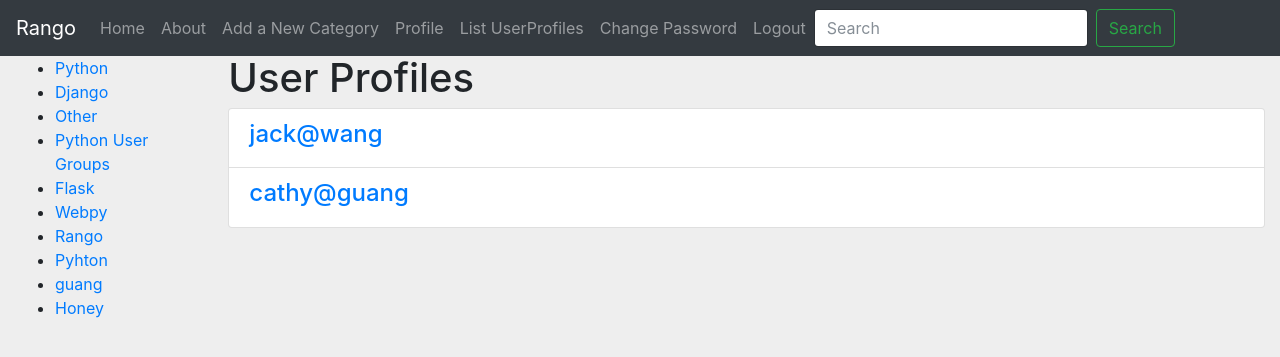
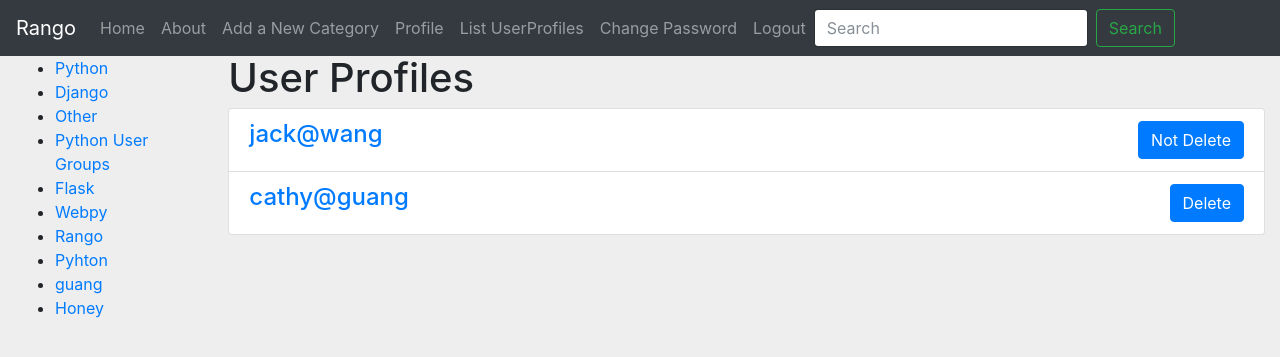
Before and after one commit to simonaLight/tango_with_django_project, a Django app: a page that uses templates/rango/list_profile.html in a window 1280 px wide. Shown: the top 357 px of the page. Run offline with Django 3.2, Linux system fonts and the light colour scheme; a user stored in the database is signed in; data comes from the database, SQL or seed files in the repository; both versions use the stored data as it was after the commit; some libraries are stand-ins or nearby versions.

Commit message:
profile_list done

```diff
--- a/rango/urls.py
+++ b/rango/urls.py
@@ -13,6 +13,7 @@ urlpatterns = [
     url(r'^goto/$', views.track_url, name='goto'),
     url(r'^profile_registration/$', views.profile_registration, name='profile_registration'),
     url(r'^profile/(?P<username>[\w@\-]+)/$', views.profile, name='profile'),
+    url(r'^delete/(?P<username>[\w@\-]+)/$', views.user_delete, name='user_delete'),
     url(r'^profiles/$', views.list_profiles, name='list_profile'),
     # url(r'^register/$', views.register, name='register'),
     # url(r'^login/$', views.user_login, name='login'),
--- a/rango/views.py
+++ b/rango/views.py
@@ -174,9 +174,9 @@ def add_page(request, category_name_slug):
 #     logout(request)
 #     return HttpResponseRedirect(reverse('rango:index'))
 
-class MyRegistrationView(RegistrationView):
-    def get_success_url(self, user):
-        return HttpResponseRedirect(reverse('rango:about'))
+# class MyRegistrationView(RegistrationView):
+#     def get_success_url(self, user):
+#         return HttpResponseRedirect(reverse('rango:about'))
 
 
 @login_required
@@ -188,6 +188,7 @@ def track_url(request):
     page_id = None
     url = '/rango/'
     if request.method == 'GET':
+        print(request)
         if 'page_id' in request.GET:
             page_id = request.GET['page_id']
             print(page_id)
@@ -227,6 +228,7 @@ def profile(request, username):
 
     userprofile = UserProfile.objects.get_or_create(user=user)[0]
     print(userprofile)
+    print(type(userprofile))
     form = UserProfileForm({'website': userprofile.website, 'picture': userprofile.picture})
     print(form)
     if request.method == 'POST':
@@ -239,7 +241,15 @@ def profile(request, username):
     return render(request, 'rango/profile.html', {'userprofile': userprofile, 'selecteduser': user, 'form': form})
 
 
+@login_required
 def list_profiles(request):
     userprofile_list = User.objects.all()
     print(userprofile_list)
+
     return render(request, 'rango/list_profile.html', {'userprofile_list': userprofile_list})
+
+
+def user_delete(request, username):
+    user = User.objects.get(username=username)
+    user.delete()
+    return redirect('rango:list_profile')
--- a/tango_with_django_project/urls.py
+++ b/tango_with_django_project/urls.py
@@ -18,13 +18,13 @@ from django.contrib import admin
 from django.conf.urls import include
 from django.conf.urls.static import static
 from django.conf import settings
-from rango.views import MyRegistrationView
+# from rango.views import MyRegistrationView
 
 urlpatterns = [
                   url(r'^rango/', include('rango.urls')),
                   url(r'^admin/', admin.site.urls),
                   url(r'^accounts/', include('registration.backends.simple.urls')),
-                  url(r'^accounts/register/$',
-                      MyRegistrationView.as_view(),
-                      name='registration_register'),
+                  # url(r'^accounts/register/$',
+                  #     MyRegistrationView.as_view(),
+                  #     name='registration_register'),
               ] + static(settings.MEDIA_URL, document_root=settings.MEDIA_ROOT)
--- a/templates/rango/list_profile.html
+++ b/templates/rango/list_profile.html
@@ -17,7 +17,17 @@
                             <div class="list-group-item">
                                 <h4 class="list-group-item-heading">
                                     <a href="{% url 'rango:profile' listuser.username %}">
-                                        {{ listuser.username }}</a></h4>
+                                        {{ listuser.username }}</a>
+                                    {% if listuser.username == user.username %}
+                                        <a href="#">
+                                        <button style="float: right" class="btn btn-primary">Not Delete</button>
+                                    </a>
+                                    {% else %}
+                                    <a href="{% url 'rango:user_delete' listuser.username %}">
+                                        <button style="float: right" class="btn btn-primary">Delete</button>
+                                    </a>
+                                    {% endif %}
+                                </h4>
                             </div>
                         {% endfor %} </div>
                 </div>
```
Also changed, not shown: db.sqlite3, static/images/rango.jpg (added).
